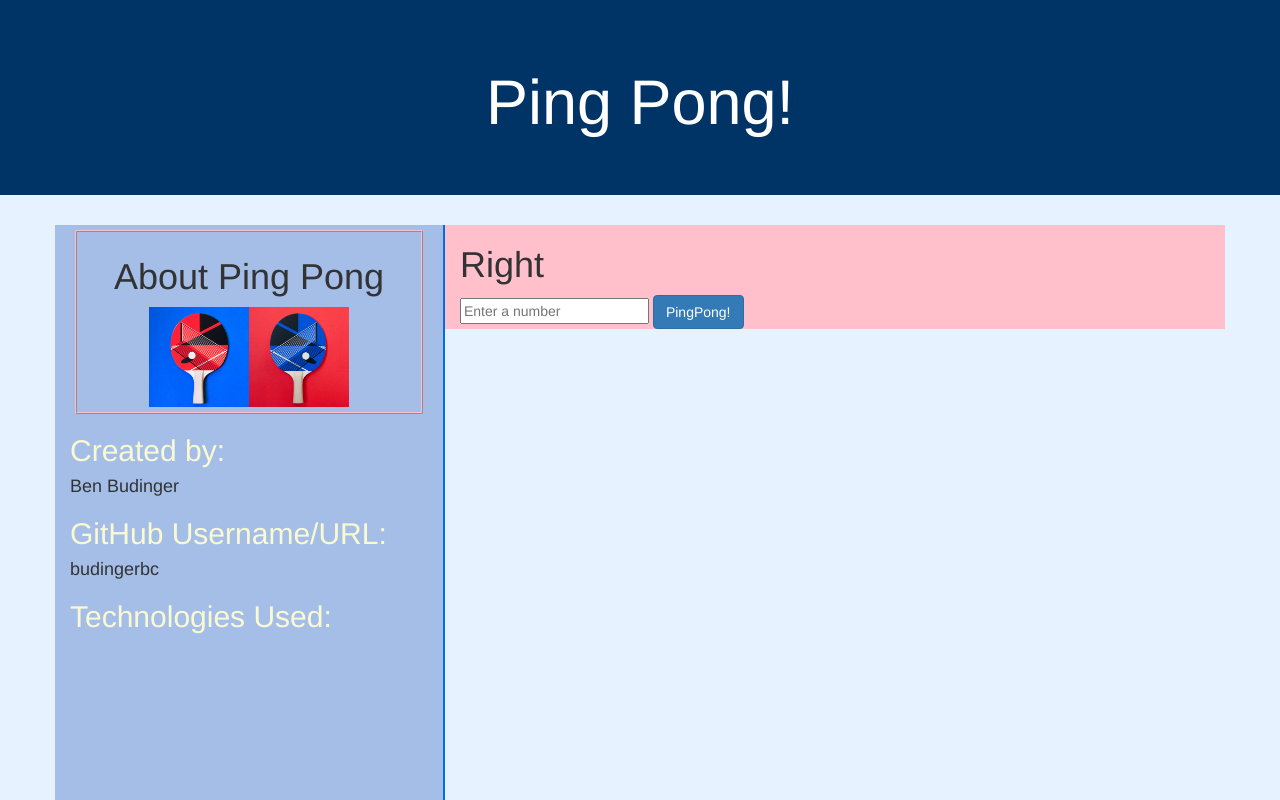
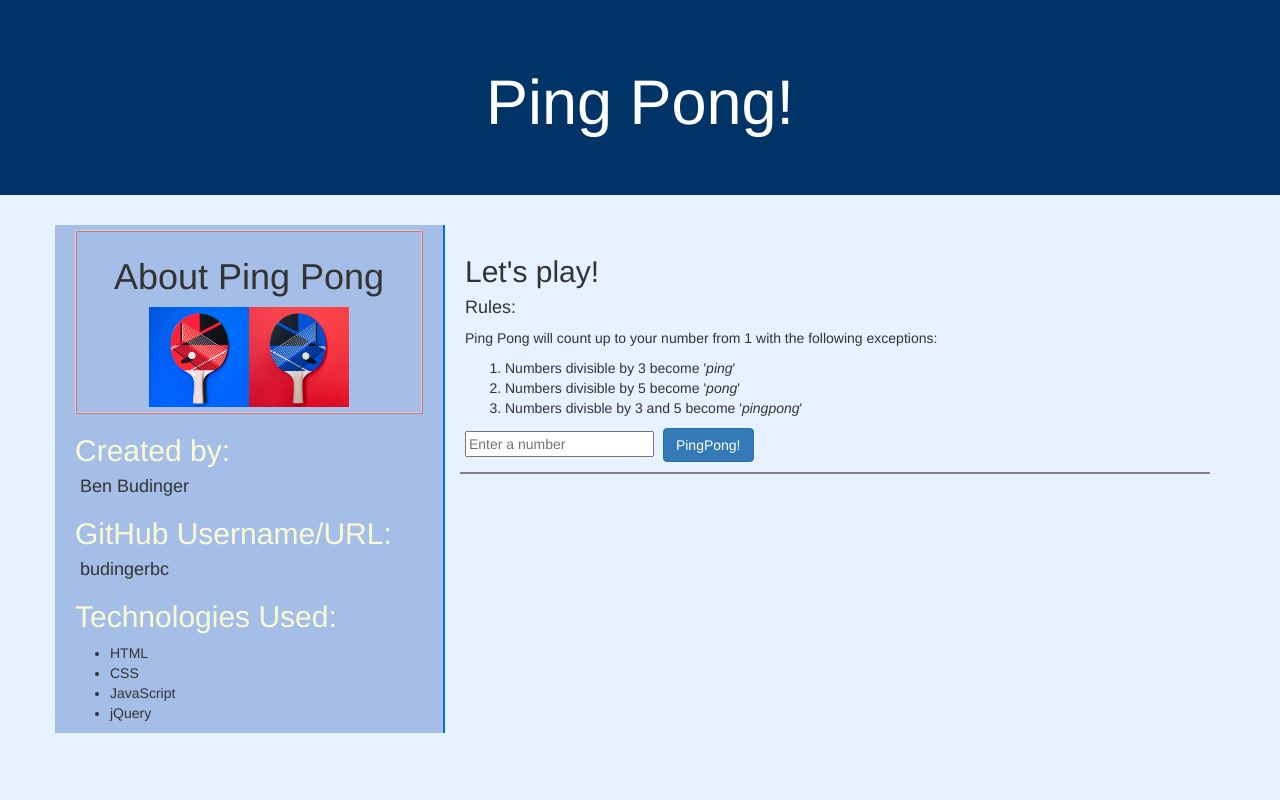
Before and after one commit to budingerbc/pingpong, a plain HTML site: page index.html in a window 1280 px wide. Shown: the top 800 px of the page. Drawn offline with Linux system fonts and the light colour scheme.

Commit message:
Create bottom column for listing ping/pong results, insert list items for results

```diff
--- a/css/styles.css
+++ b/css/styles.css
@@ -1,8 +1,5 @@
 body {
   background-color: #e6f2ff;
-  height: 100%;
-  width: 100%;
-  position: absolute;
 }
 
 .jumbotron {
@@ -17,13 +14,11 @@ body {
 
 #left {
   background-color: #a4bee8;
-  margin-bottom: -5000px;
-  padding-bottom: 5000px;
   border-right: 2px solid #006fe6;
 }
 
 #right {
-  background-color: pink;
+  background-color: e6f2ff;
 }
 
 #pingpong {
@@ -43,4 +38,18 @@ body {
 
 .leftHeaders {
   color: #FAFAD2;
+  padding: 0px 5px;
 }
+
+.leftContent {
+  padding: 0px 10px;
+}
+
+#topColumn {
+  border-bottom: 2px solid grey;
+  padding: 10px 5px;
+}
+
+.btn {
+  margin-left: 5px;
+}
--- a/index.html
+++ b/index.html
@@ -8,25 +8,6 @@
   <title>Ping Pong</title>
 </head>
 <body>
-
-  <!-- <div class="container-fluid">
-
-
-    <form>
-      <div class="row-fluid">
-      <div class="col-fluid" id="leftColumn">
-        <h1>SLJFasljfdsafas;fsakjflajfdsal;kfdjsaklfjaklfjaklfjakfjkdjdjadf</h1>
-        <p>akfda;a</p>
-      </div>
-      <div class="col-fluid" id="middleColumn">
-        <h1>midd colum</h1>
-      </div>
-      <div class="col-fluid" id="rightColumn">
-        <h1>right col</h1>
-      </div>
-    </div>
-</form> -->
-
   <form>
     <div class="jumbotron">
       <h1>Ping Pong!</h1>
@@ -44,11 +25,31 @@
           <h2 class="leftHeaders">GitHub Username/URL:</h2>
           <h4 class="leftContent">budingerbc</h4>
           <h2 class="leftHeaders">Technologies Used:</h2>
+          <ul>
+            <li>HTML</li>
+            <li>CSS</li>
+            <li>JavaScript</li>
+            <li>jQuery</li>
+          </ul>
         </div>
         <div class="col-md-8" id="right">
-      <h1>Right</h1>
+          <div id="topColumn">
+            <h2>Let's play!</h2>
+            <h4>Rules:</h4>
+            <p>Ping Pong will count up to your number from 1 with the following exceptions:</p>
+            <ol>
+              <li>Numbers divisible by 3 become '<em>ping</em>'</li>
+              <li>Numbers divisible by 5 become '<em>pong</em>'</li>
+              <li>Numbers divisble by 3 and 5 become '<em>pingpong</em>'</li>
+            </ol>
             <input type="number" id="userInput" placeholder="Enter a number">
             <button type="submit" class="btn btn-primary">PingPong!</button>
+          </div>
+          <div id="bottomColumn">
+            <ul>
+
+            </ul>
+          </div>
         </div>
       </form>
 
--- a/js/scripts.js
+++ b/js/scripts.js
@@ -26,15 +26,23 @@ $(document).ready(function() {
       }
     }
 
-    // gets the user input from the form field and converts it to a integer
+    // gets the user input from the form field and converts it to an integer
     var userInput = parseInt($("#userInput").val());
     var results = [];
 
+    // checks to make sure the value entered is greater than 0
+    if (userInput <= 0) {
+      alert("Please enter an integer greater than 0.");
+    }
+    // loops starting at one up to and including user input value
     for (var count = 1; count <= userInput; count++) {
 
+      // check if divisible by 15 first to account for the value being divisiblbe by both 3 and 5
+      // then check if divisible by 3 and 5 and list appropriate results using DOM manipulation
       if (divisorFifteen(count)) {
-        results.push('pingpong');
+        $("#bottomColumn ul").append('<li>pingpong</li>');
       } else if (divisorFive(count)) {
+        $("#bottomColumn ul").append('<li>pong</li>');
         results.push('pong');
       } else if (divisorThree(count)) {
         results.push('ping');
@@ -44,6 +52,6 @@ $(document).ready(function() {
     }
 
     alert(results);
-  event.preventDefault();
+    event.preventDefault();
   });
 });
```
Lines whose indentation alone changed are shown as unchanged.
